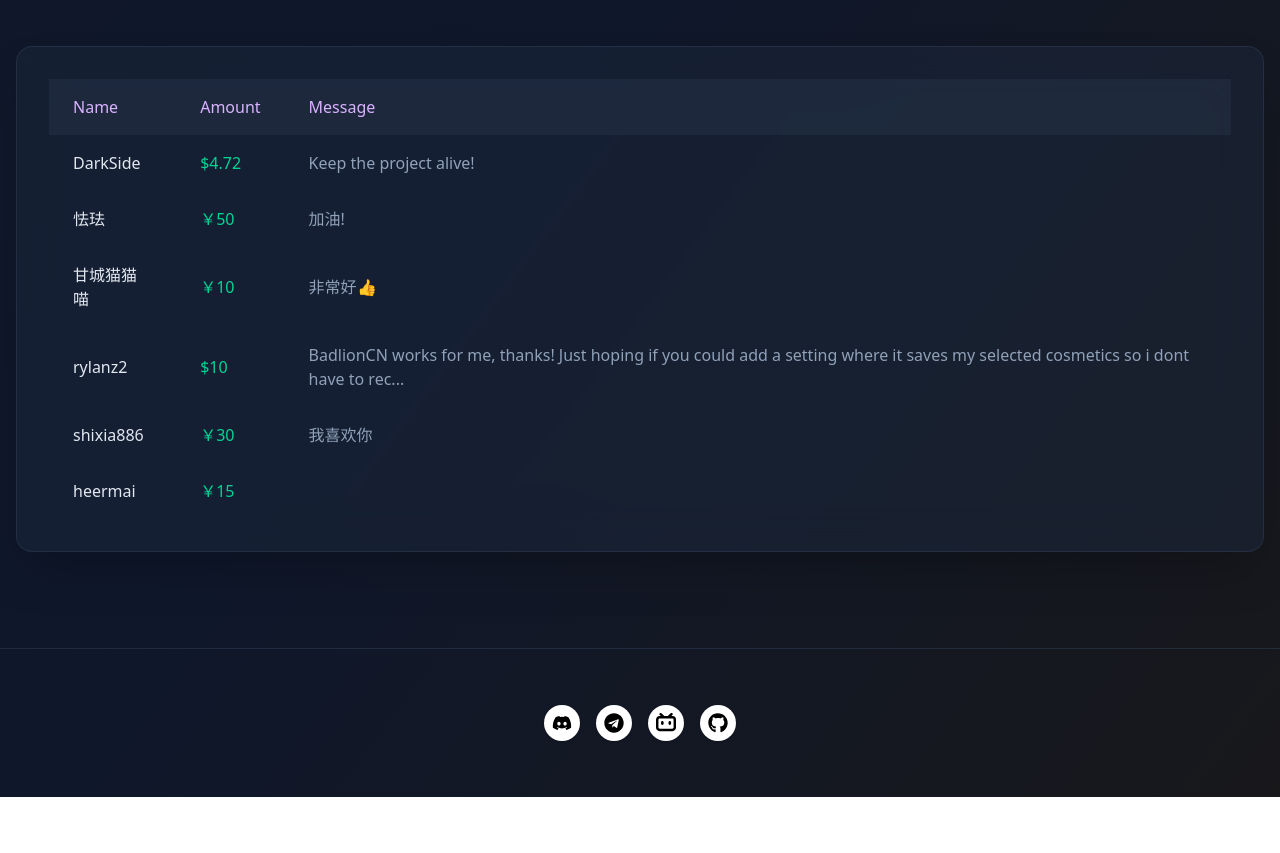
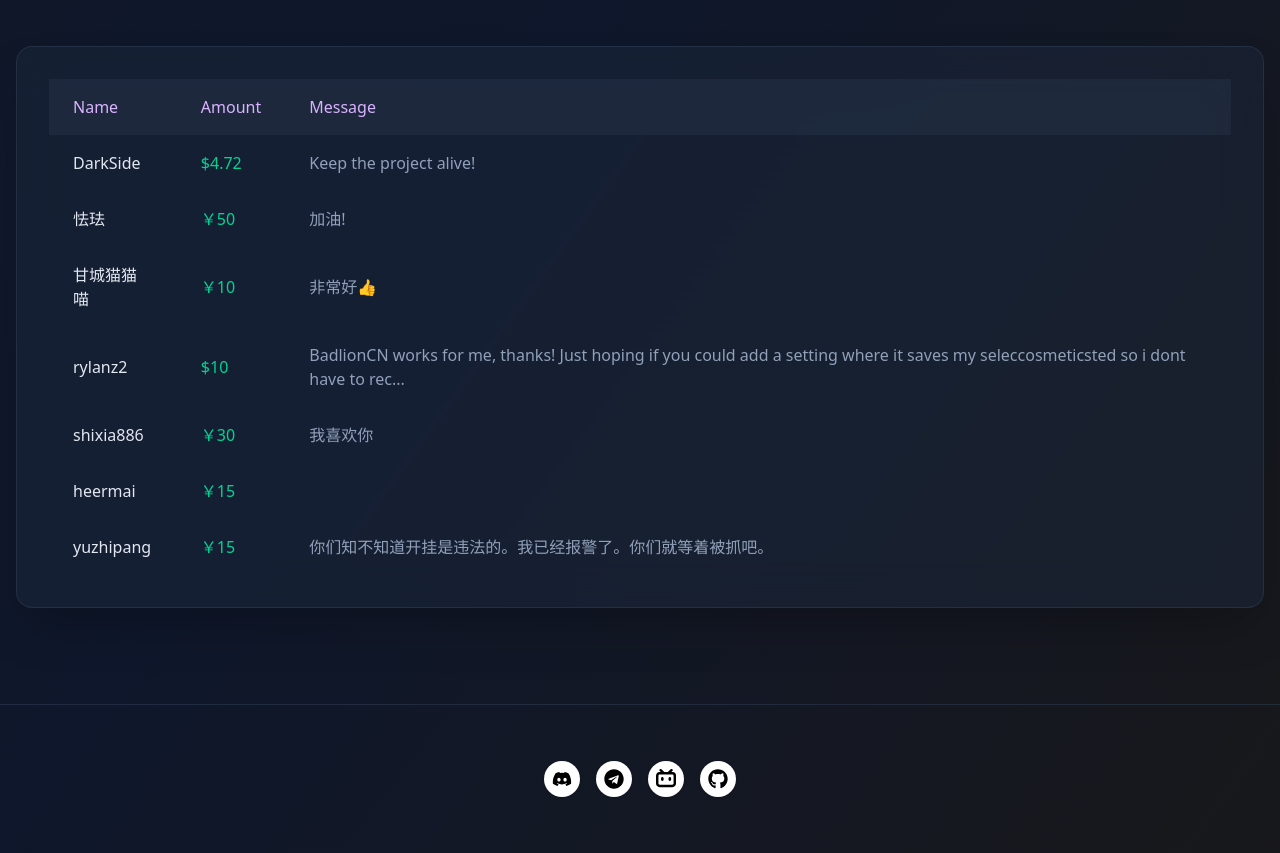
Before and after one commit to earthsworth/lunarclient.top, a React (Vite) app: page /#/sponsor in a window 1280 px wide. Shown: the part 980-1833 px from the top of the page. Before the commit the page ends 1777 px from the top, so only its background shows below. Built offline with nearby package versions, Linux system fonts and the light colour scheme.

Commit message:
yuzhipang

```diff
--- a/index.html
+++ b/index.html
@@ -4,12 +4,13 @@
     <meta charset="UTF-8" />
     <link rel="icon" type="image/webp" href="/favicon.webp" />
     <meta name="viewport" content="width=device-width, initial-scale=1.0" />
-    <meta name="description" content="The #1 LunarClient Launcher"/>
+    <meta name="description" content="The #1 Celestial Launcher"/>
+    <meta property="og:title" content="Celestial Launcher" />
     <meta property="og:description"
-          content="The #1 LunarClient Launcher" />
+          content="The #1 Lunar Debugger && Launcher" />
     <meta property="og:url" content="https://github.com/CubeWhyMC/celestial" />
     <meta property="og:image" content="/og-galaxy.webp" />
-    <meta name="keywords" content="Lunar, Lunar Launcher, LunarClient, LunarCN, cosmetics, unlocker, lunarclient, celestial"/>
+    <meta name="keywords" content="Lunar, Lunar Launcher, LunarCN, celestial"/>
     <title>Celestial</title>
   </head>
   <body>
--- a/src/App.tsx
+++ b/src/App.tsx
@@ -20,7 +20,6 @@ function App() {
             <Routes>
                 <Route index element={<HomePage/>}/>
                 <Route path="download" element={<DownloadPage repository={"CubeWhyMC/celestial"}/>}/>
-                {/*<Route path="cosmetics" element={<CosmeticsPage/>}/>*/}
                 <Route path="weave" element={<WeaveIndexPage
                     dataSource={"https://raw.githubusercontent.com/CubeWhyMC/weave-index/refs/heads/master/index-by-developers.json"}/>}/>
                 <Route path="pineapple" element={<PineapplePage/>}/>
--- /dev/null
+++ b/src/compoents/SponsorPage/SponsorInfo .tsx
@@ -0,0 +1,23 @@
+import React from "react";
+
+interface SponsorInfoProps {
+  name: string;
+  amount: string;
+  description: string;
+}
+
+const SponsorInfo: React.FC<SponsorInfoProps> = ({
+  name,
+  amount,
+  description,
+}) => {
+  return (
+    <tr className="hover:bg-slate-700/20 transition-colors">
+      <td className="px-6 py-4 text-slate-200">{name}</td>
+      <td className="px-6 py-4 text-emerald-400 font-medium">{amount}</td>
+      <td className="px-6 py-4 text-slate-400">{description}</td>
+    </tr>
+  );
+};
+
+export default SponsorInfo;
--- a/src/compoents/SponsorPage/SponsorPage.tsx
+++ b/src/compoents/SponsorPage/SponsorPage.tsx
@@ -1,13 +1,14 @@
-import { useEffect } from 'react';
-import { useTranslation } from 'react-i18next';
-import AOS from 'aos';
-import 'aos/dist/aos.css';
-import wechatQR from '../../assets/wechat-qr.webp';
-import paypalQR from '../../assets/paypal-qr.webp';
-import TonQR from '../../assets/TON-qr.webp';
-import Divider from '../Divider/Divider.tsx';
-import SocialLinks from '../SocialLinks/SocialLinks.tsx';
-import { useTitle } from '../../utils.ts';
+import { useEffect } from "react";
+import { useTranslation } from "react-i18next";
+import AOS from "aos";
+import "aos/dist/aos.css";
+import wechatQR from "../../assets/wechat-qr.webp";
+import paypalQR from "../../assets/paypal-qr.webp";
+import TonQR from "../../assets/TON-qr.webp";
+import Divider from "../Divider/Divider.tsx";
+import SocialLinks from "../SocialLinks/SocialLinks.tsx";
+import { useTitle } from "../../utils.ts";
+import SponsorInfo from "./SponsorInfo .tsx";
 
 function SponsorPage() {
   useTitle("Donate us - LunarCN");
@@ -16,7 +17,7 @@ function SponsorPage() {
   useEffect(() => {
     AOS.init({
       duration: 1000,
-            once: true
+      once: true,
     });
     return () => AOS.refresh();
   }, []);
@@ -30,26 +31,25 @@ function SponsorPage() {
             className="text-5xl font-bold text-white mb-6 text-center"
             data-aos="fade-up"
           >
-                        {t('sponsor.title')}
+            {t("sponsor.title")}
           </h1>
           <p
             className="text-xl text-purple-200 text-center max-w-2xl mx-auto"
             data-aos="fade-up"
             data-aos-delay="200"
           >
-                        {t('sponsor.subtitle')}
+            {t("sponsor.subtitle")}
           </p>
         </div>
       </header>
 
-
       <main className="container mx-auto px-4 pb-24">
         {/* 支付方式区块 */}
         <section className="mb-20" data-aos="fade-up">
-                    <Divider text={t('sponsor.paymentMethods')} />
+          <Divider text={t("sponsor.paymentMethods")} />
           <div className="grid grid-cols-1 md:grid-cols-2 lg:grid-cols-4 gap-8 mt-12">
             <PaymentMethod
-                            title={t('sponsor.wechat')}
+              title={t("sponsor.wechat")}
               img={wechatQR}
               alt="WeChat QR"
             />
@@ -60,57 +60,52 @@ function SponsorPage() {
               isExternal
               link="https://paypal.me/hzqme"
             />
-                        <PaymentMethod
-                            title="TON"
-                            img={TonQR}
-                            alt="TON QR"
-                        />
+            <PaymentMethod title="TON" img={TonQR} alt="TON QR" />
           </div>
         </section>
 
         {/* 赞助排行榜 */}
         <section data-aos="fade-up">
-                    <Divider text={t('sponsor.leaderboard')} />
+          <Divider text={t("sponsor.leaderboard")} />
           <div className="bg-slate-800/50 backdrop-blur-xl rounded-2xl p-8 mt-12 shadow-2xl border border-slate-700/50">
             <table className="w-full">
               <thead className="bg-slate-700/30 rounded-lg">
                 <tr>
-                                <th className="px-6 py-4 text-left text-purple-300 font-medium">{t('sponsor.name')}</th>
-                                <th className="px-6 py-4 text-left text-purple-300 font-medium">{t('sponsor.amount')}</th>
-                                <th className="px-6 py-4 text-left text-purple-300 font-medium">{t('sponsor.message')}</th>
+                  <th className="px-6 py-4 text-left text-purple-300 font-medium">
+                    {t("sponsor.name")}
+                  </th>
+                  <th className="px-6 py-4 text-left text-purple-300 font-medium">
+                    {t("sponsor.amount")}
+                  </th>
+                  <th className="px-6 py-4 text-left text-purple-300 font-medium">
+                    {t("sponsor.message")}
+                  </th>
                 </tr>
               </thead>
               <tbody>
-                            <tr className="hover:bg-slate-700/20 transition-colors">
-                                <td className="px-6 py-4 text-slate-200">DarkSide</td>
-                                <td className="px-6 py-4 text-emerald-400 font-medium">$4.72</td>
-                                <td className="px-6 py-4 text-slate-400">Keep the project alive!</td>
-                            </tr>
-                            <tr className="hover:bg-slate-700/20 transition-colors">
-                                <td className="px-6 py-4 text-slate-200">怯珐</td>
-                                <td className="px-6 py-4 text-emerald-400 font-medium">￥50</td>
-                                <td className="px-6 py-4 text-slate-400">加油!</td>
-                            </tr>
-                            <tr className="hover:bg-slate-700/20 transition-colors">
-                                <td className="px-6 py-4 text-slate-200">甘城猫猫喵</td>
-                                <td className="px-6 py-4 text-emerald-400 font-medium">￥10</td>
-                                <td className="px-6 py-4 text-slate-400">非常好👍</td>
-                            </tr>
-                            <tr className="hover:bg-slate-700/20 transition-colors">
-                                <td className="px-6 py-4 text-slate-200">rylanz2</td>
-                                <td className="px-6 py-4 text-emerald-400 font-medium">$10</td>
-                                <td className="px-6 py-4 text-slate-400">BadlionCN works for me, thanks! Just hoping if you could add a setting where it saves my selected cosmetics so i dont have to rec...</td>
-                            </tr>
-                            <tr className="hover:bg-slate-700/20 transition-colors">
-                                <td className="px-6 py-4 text-slate-200">shixia886</td>
-                                <td className="px-6 py-4 text-emerald-400 font-medium">￥30</td>
-                                <td className="px-6 py-4 text-slate-400">我喜欢你</td>
-                            </tr>
-                            <tr className="hover:bg-slate-700/20 transition-colors">
-                                <td className="px-6 py-4 text-slate-200">heermai</td>
-                                <td className="px-6 py-4 text-emerald-400 font-medium">￥15</td>
-                                <td className="px-6 py-4 text-slate-400"></td>
-                            </tr>
+                <SponsorInfo
+                  name="DarkSide"
+                  amount="$4.72"
+                  description="Keep the project alive!"
+                />
+                <SponsorInfo name="怯珐" amount="￥50" description="加油!" />
+                <SponsorInfo
+                  name="甘城猫猫喵"
+                  amount="￥10"
+                  description="非常好👍"
+                />
+                <SponsorInfo
+                  name="rylanz2"
+                  amount="$10"
+                  description="BadlionCN works for me, thanks! Just hoping if you could add a setting where it saves my seleccosmeticsted so i dont have to rec..."
+                />
+                <SponsorInfo
+                  name="shixia886"
+                  amount="￥30"
+                  description="我喜欢你"
+                />
+                <SponsorInfo name="heermai" amount="￥15" description="" />
+                <SponsorInfo name="yuzhipang" amount="￥15" description="你们知不知道开挂是违法的。我已经报警了。你们就等着被抓吧。" />
               </tbody>
             </table>
           </div>
@@ -137,12 +132,20 @@ type PaymentMethodProps = {
   link?: string;
 };
 
-function PaymentMethod({ title, img, alt, isExternal, link }: PaymentMethodProps) {
+function PaymentMethod({
+  title,
+  img,
+  alt,
+  isExternal,
+  link,
+}: PaymentMethodProps) {
   const { t } = useTranslation();
 
   return (
     <div className="group relative bg-slate-800/50 backdrop-blur-lg rounded-xl p-6 shadow-xl hover:shadow-2xl transition-all duration-300 border border-slate-700/50 hover:border-purple-500/30">
-            <h5 className="text-xl font-semibold text-purple-400 mb-6 text-center">{title}</h5>
+      <h5 className="text-xl font-semibold text-purple-400 mb-6 text-center">
+        {title}
+      </h5>
       <div className="relative overflow-hidden rounded-lg bg-slate-900/50">
         <img
           src={img}
@@ -152,11 +155,16 @@ function PaymentMethod({ title, img, alt, isExternal, link }: PaymentMethodProps
       </div>
       <div className="mt-6">
         {isExternal ? (
-                    <a href={link} target="_blank" rel="noopener noreferrer" className="block">
-                        <SponsorButton text={t('sponsor.sponsor')} />
+          <a
+            href={link}
+            target="_blank"
+            rel="noopener noreferrer"
+            className="block"
+          >
+            <SponsorButton text={t("sponsor.sponsor")} />
           </a>
         ) : (
-                    <SponsorButton text={t('sponsor.sponsor')} />
+          <SponsorButton text={t("sponsor.sponsor")} />
         )}
       </div>
     </div>
@@ -165,9 +173,11 @@ function PaymentMethod({ title, img, alt, isExternal, link }: PaymentMethodProps
 
 function SponsorButton({ text }: { text: string }) {
   return (
-        <button className="w-full py-3 bg-gradient-to-r from-purple-600 to-indigo-600 text-white rounded-lg font-medium
+    <button
+      className="w-full py-3 bg-gradient-to-r from-purple-600 to-indigo-600 text-white rounded-lg font-medium
       hover:from-purple-500 hover:to-indigo-500 transition-all duration-300
-      shadow-lg hover:shadow-purple-500/20">
+      shadow-lg hover:shadow-purple-500/20"
+    >
       {text}
     </button>
   );
```
Also changed, not shown: src/compoents/CosmeticsPage/CosmeticsPage.tsx (deleted, +0 -35 lines), src/locales/de.json (+0 -8 lines), src/locales/en.json (+0 -8 lines), src/locales/es.json (+0 -8 lines), src/locales/fr.json (+0 -8 lines), src/locales/ja.json (+0 -8 lines), src/locales/zh.json (+0 -8 lines), src/assets/unlimited-cosmetics.webp (deleted). Lines whose indentation alone changed are shown as unchanged.
